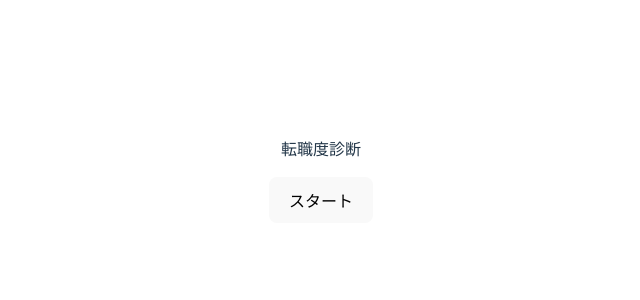
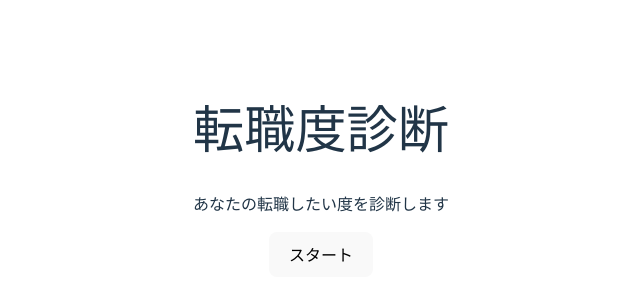
Before and after one commit to mayoimayoi/work-diagnosis, a Vue app: page / in a window 1280 px wide. Shown: the part 228-528 px from the top of the page, without its empty margins (319-959 px from the left). Built offline with nearby package versions, Linux system fonts and the light colour scheme.

Commit message:
heroku connnect

```diff
--- a/src/App.vue
+++ b/src/App.vue
@@ -2,7 +2,7 @@
 import { ref } from "vue";
 let count = 0;
 let status = 0;
-const quesiton = ref("転職度診断");
+const quesiton = ref("あなたの転職したい度を診断します");
 const result = ref("");
 const selectBtn = ref(false);
 const startBtn = ref(true);
@@ -38,7 +38,7 @@ const nextQestion = (answer) => {
   if (count == questionBox.length) {
     quesiton.value = "終了です";
     const safePercent = (status / questionBox.length) * 100;
-    result.value = "あなたの安心したい度は" + safePercent + "%です。";
+    result.value = "あなたの転職したい度は" + safePercent + "%です。";
     retryBtn.value = !retryBtn.value;
     selectBtn.value = !selectBtn.value;
   } else {
@@ -49,6 +49,7 @@ const nextQestion = (answer) => {
 
 <template>
   <div>
+    <h1>転職度診断</h1>
     <p>{{ quesiton }}</p>
     <p>{{ result }}</p>
     <div v-show="startBtn">
```
